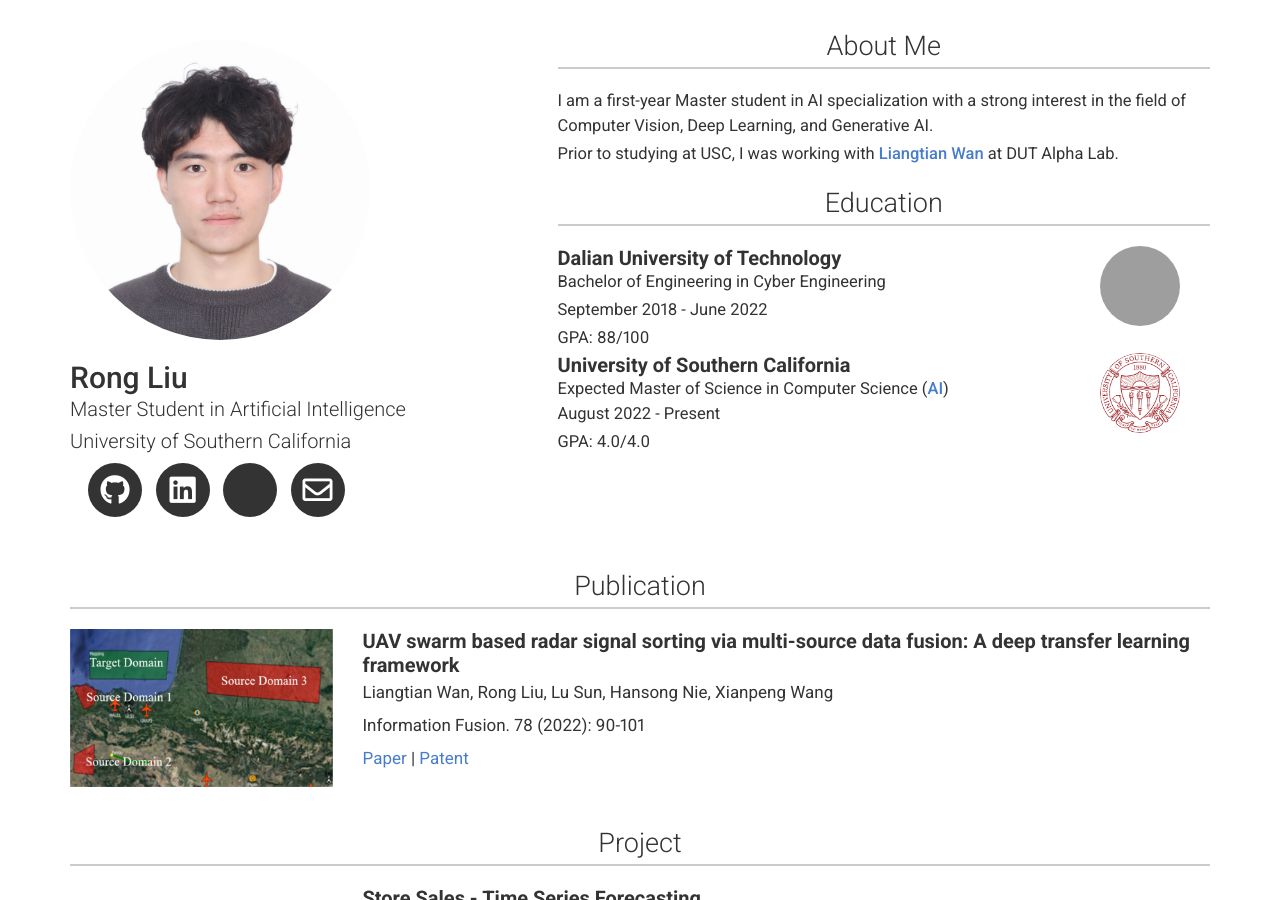
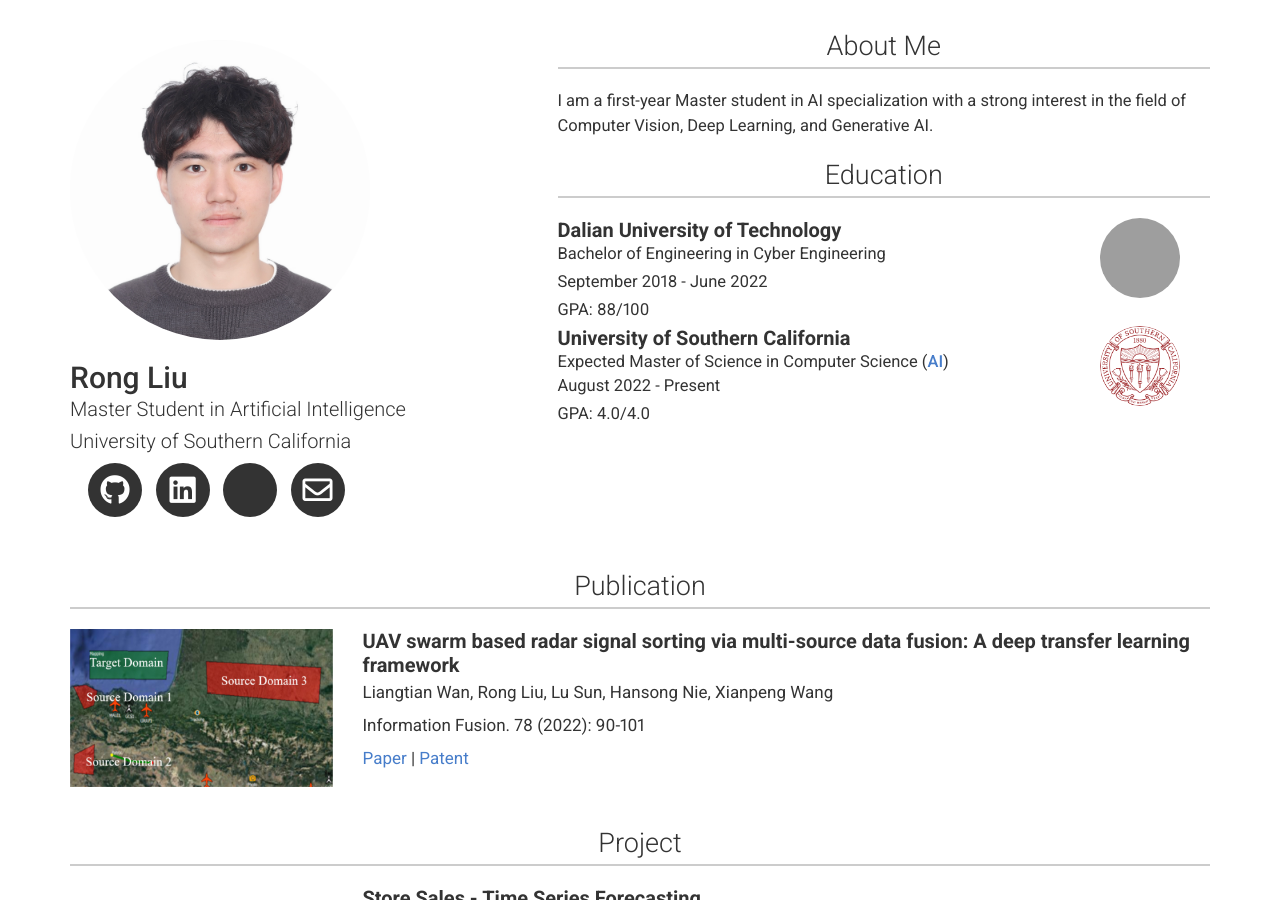
Before and after one commit to RongLiu-Leo/rongliu-leo.github.io, a Jekyll site: the page built from index.md, in a window 1280 px wide and 900 px high. Built offline with Jekyll 4.4.1, drawn with Linux system fonts in a browser that asks for light colours; nearby versions of some CDN libraries; a style sheet for code colours, icons or effects is not loaded; grey boxes are pictures that could not be loaded.

Commit message:
Update _config.yml

```diff
--- a/_config.yml
+++ b/_config.yml
@@ -43,7 +43,7 @@ about_profile_image: images/profile.jpg
 about_content: | # this will include new lines to allow paragraphs
   I am a first-year Master student in AI specialization with a strong interest in the field of Computer Vision, Deep Learning, and Generative AI.
 
-  Prior to studying at USC, I was working with [Liangtian Wan](http://faculty.dlut.edu.cn/wanliangtian/en/index.htm) at DUT Alpha Lab.
+# Prior to studying at USC, I was working with [Liangtian Wan](http://faculty.dlut.edu.cn/wanliangtian/en/index.htm) at DUT Alpha Lab.
 
 
 content:
```
